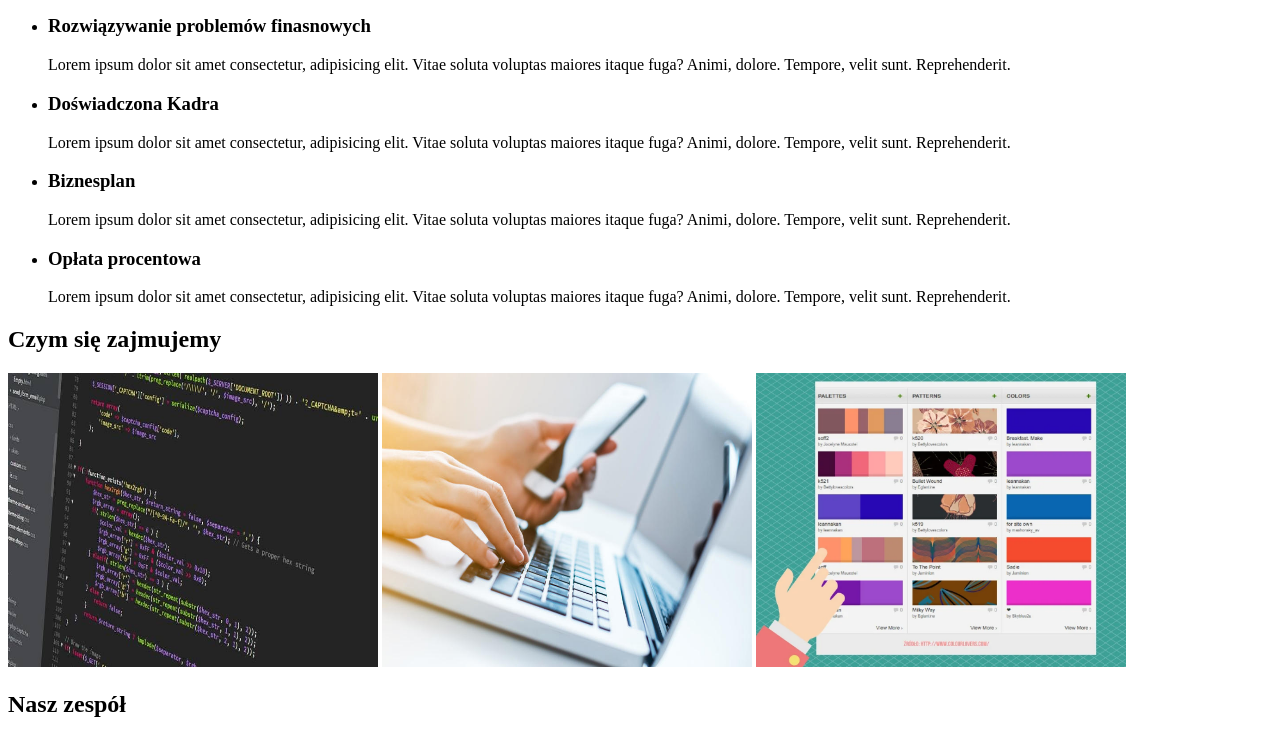
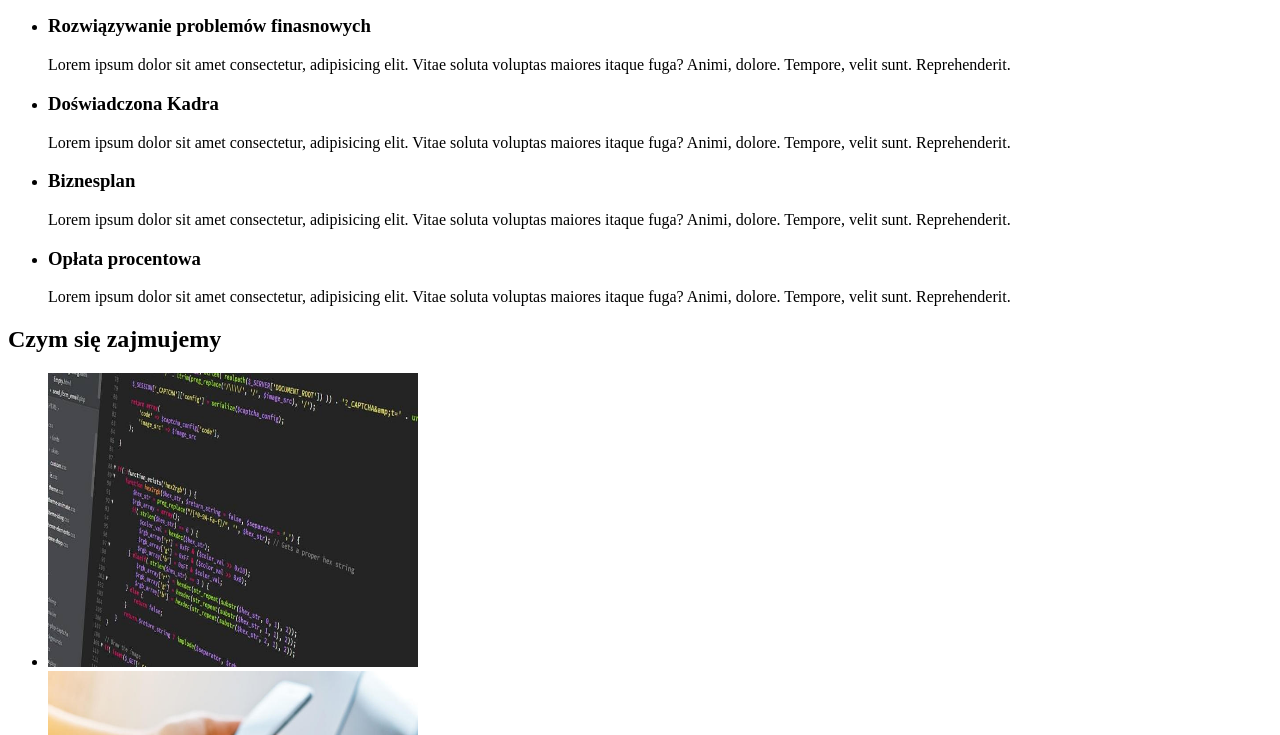
Before and after one commit to AgojP/goit-markup-hw-01, a plain HTML site: page Praca domowa/index.html in a window 1280 px wide. Shown: the part 207-942 px from the top of the page. Drawn offline with Linux system fonts and the light colour scheme.

Commit message:
Update index.html

```diff
--- a/Praca domowa/index.html
+++ b/Praca domowa/index.html
@@ -24,9 +24,13 @@
             <a href="mailto:informacje@studio.com">informacje@studio.com</a>
             <a href="tel:+48531541781">+48 531 541 781</a>
         </div>
+    </header>
+
+        <div>
         <h1>EFEKTYWNE ROZWIĄZANIA DLA WASZEGO BIZNESU</h1>
         <button>Zamów usługę</button>
-    </header>
+        </div>
+
     <main>
         <div id="nasze_atuty">
             <ul>
@@ -69,10 +73,14 @@
             </ul>
         </div>
         <div id="Czym_się_zajmujemy">
+
             <h2>Czym się zajmujemy</h2>
-            <img src="img/programowanie.jpg" width="370" height="294" alt="programuje strony" />
-            <img src="img/porównanie.jpg" width="370" height="294" alt="sprawdza wyglad na innych urządzeniach" />
-            <img src="img/kolory.jpg" width="370" height="294" alt="szuka kolorów" />
+
+            <ul>
+                <li><img src="img/programowanie.jpg" width="370" height="294" alt="pisze na klawiaturze" /></li>
+                <li><img src="img/porównanie.jpg" width="370" height="294" alt="sprawdza wygląd strony na telefonach" /></li>
+                <li><img src="img/kolory.jpg" width="370" height="294" alt="wybiera palete kolorow" /></li>
+            </ul>
         </div>
         <div id="zespol">
             <h2>Nasz zespół</h2>
```
